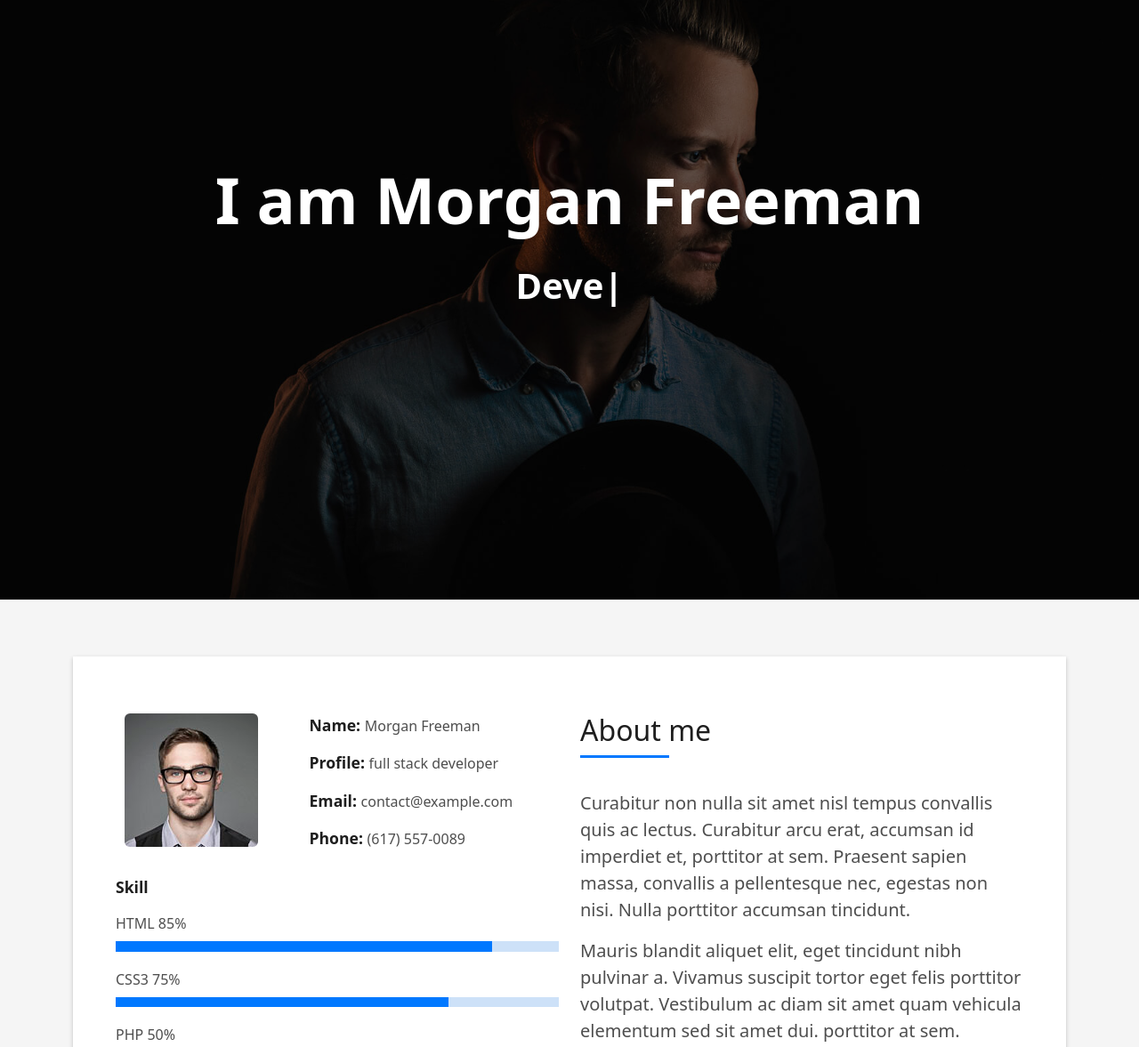
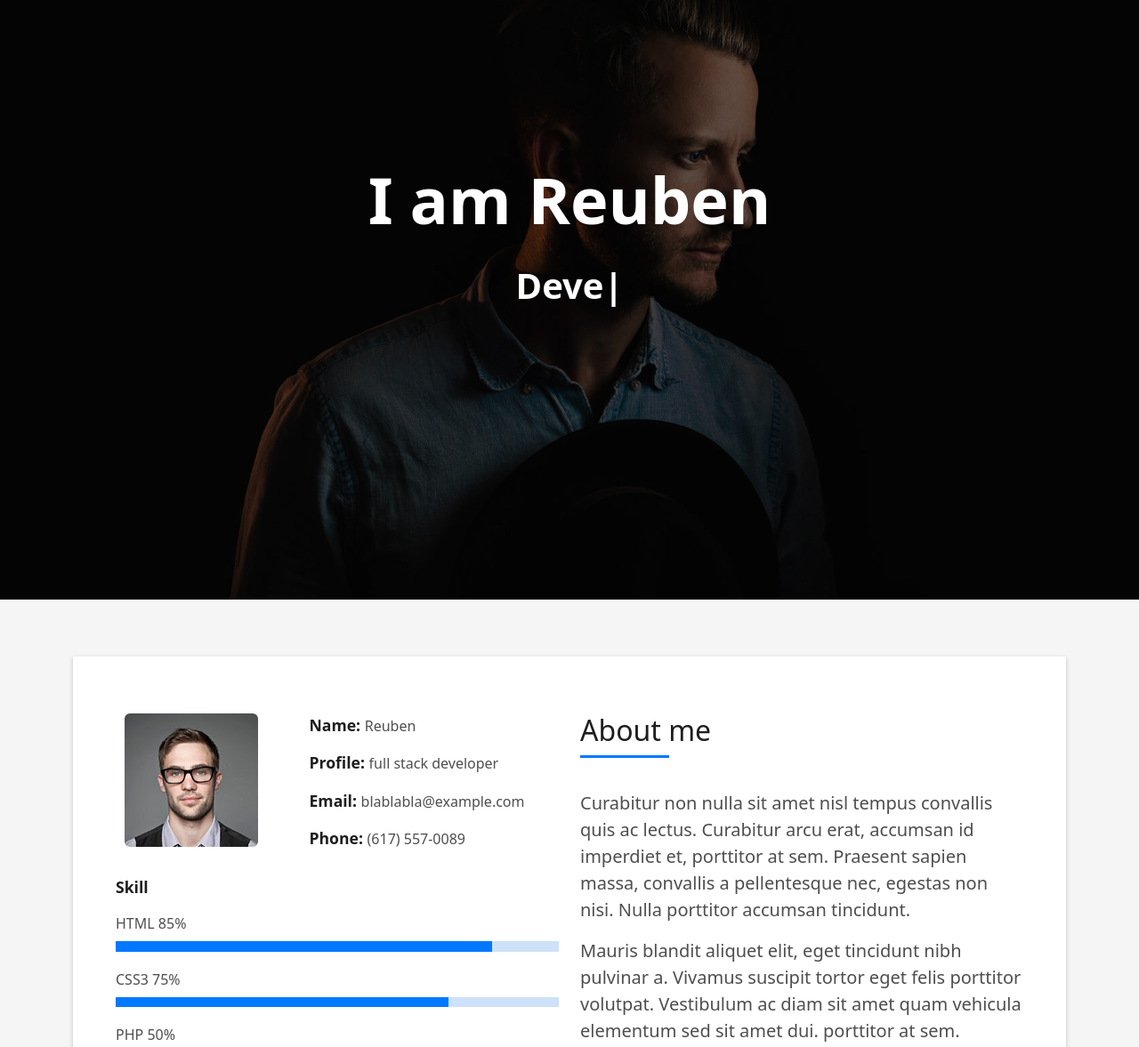
Before and after one commit to ReubenChrist/Profile.github.io, a plain HTML site: page index.html in a window 1280 px wide. Shown: the part 126-1303 px from the top of the page at 89% size. Drawn offline with Linux system fonts and the light colour scheme.

Commit message:
Update index.html

```diff
--- a/index.html
+++ b/index.html
@@ -80,7 +80,7 @@
       <div class="table-cell">
         <div class="container">
           <!--<p class="display-6 color-d">Hello, world!</p>-->
-          <h1 class="hero-title mb-4">I am Morgan Freeman</h1>
+          <h1 class="hero-title mb-4">I am Reuben</h1>
           <p class="hero-subtitle"><span class="typed" data-typed-items="Designer, Developer, Freelancer, Photographer"></span></p>
           <!-- <p class="pt-3"><a class="btn btn-primary btn js-scroll px-4" href="#about" role="button">Learn More</a></p> -->
         </div>
@@ -106,9 +106,9 @@
                     </div>
                     <div class="col-sm-6 col-md-7">
                       <div class="about-info">
-                        <p><span class="title-s">Name: </span> <span>Morgan Freeman</span></p>
+                        <p><span class="title-s">Name: </span> <span>Reuben</span></p>
                         <p><span class="title-s">Profile: </span> <span>full stack developer</span></p>
-                        <p><span class="title-s">Email: </span> <span>contact@example.com</span></p>
+                        <p><span class="title-s">Email: </span> <span>blablabla@example.com</span></p>
                         <p><span class="title-s">Phone: </span> <span>(617) 557-0089</span></p>
                       </div>
                     </div>
@@ -175,7 +175,7 @@
                 Services
               </h3>
               <p class="subtitle-a">
-                Lorem ipsum, dolor sit amet consectetur adipisicing elit.
+                naisjwis jajsbsibsi jainsisbsj.
               </p>
               <div class="line-mf"></div>
             </div>
@@ -380,7 +380,7 @@
               <div class="work-content">
                 <div class="row">
                   <div class="col-sm-8">
-                    <h2 class="w-title">Loreda Cuno Nere</h2>
+                    <h2 class="w-title">koreekkkk</h2>
                     <div class="w-more">
                       <span class="w-ctegory">Web Design</span> / <span class="w-date">18 Sep. 2018</span>
                     </div>
```
